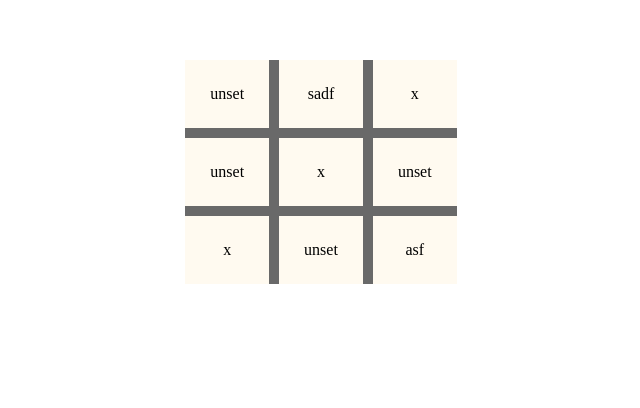
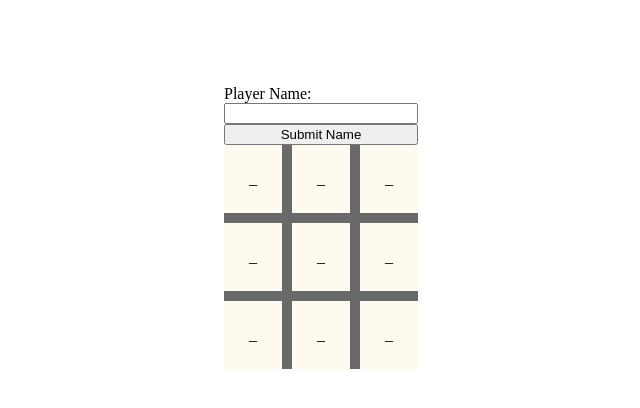
Before and after one commit to malitherl/tic-tac-toe, a plain HTML site: page index.html in a window 1280 px wide. Shown: the part 132-540 px from the top of the page, without its empty margins (319-959 px from the left). Drawn offline with Linux system fonts and the light colour scheme.

Commit message:
added ability to change player name

```diff
--- a/index.html
+++ b/index.html
@@ -14,6 +14,7 @@
             height: 50%;
             display:grid;
             justify-content: center;
+            margin: 5px;
         }
         .boardContainer{
             display: grid;
@@ -26,7 +27,9 @@
             background-color: floralwhite;
             padding: 25px;
         }
-
+        #playerForm{
+            padding: 10px;
+        }
 
 
     </style>
--- a/script.js
+++ b/script.js
@@ -16,9 +16,9 @@
 const myBoard =(function(){
     'use strict';
 
-    let row1 = ["unset", "sadf", "x"];
-    let row2 = ["unset", "x", "unset"];
-    let row3 = ["x", "unset", "asf"];
+    let row1 = ["_", "_", "_"];
+    let row2 = ["_", "_", "_"];
+    let row3 = ["_", "_", "_"];
 
     let entireBoard = [
         row1,
@@ -38,13 +38,13 @@ const myBoard =(function(){
     //i'm fairly certain we'll wind up doing this in the factory function we use to make players but for now we're just storing it here
 
     //now for a function to choose where our character goes....
-    function setPlace(a, b, board){
+    function setPlace(a, b, board, playerChar){
         rowSelection= a
 
 
 
         columnSelect = b
-
+        userCharacter = playerChar;
 
         board[rowSelection][columnSelect] = userCharacter;
 
@@ -110,28 +110,27 @@ const myBoard =(function(){
 // we need to create players and some how add theem into the module pattern
 //so, let's make the factory function and go from there
 
-const Player = (playerName, playerCharacter) => {
-
+const player = () => {
+    const setName = a => {
+        playerName = a;
+    }
     const getName = () => playerName;
 
-    const setChar = () => function(){
-
-        let userInput = prompt("please select 'x' or 'o': ");
-
-        playerCharacter = userInput;
-    }
+    let playerCharacter = "x";
 
     const getChar = () => playerCharacter;
 
-    return { getName, setChar, getChar };
+    return { getName, getChar, setName };
 
-}
+};
 //now for the HTML DOM
 
 const displayBoard =(function (){
     'use strict';
     //you can have a module pattern object inside another module pattern??
     let boardData = myBoard.getBoard();
+    const thePlayer = player();
+    const playerPiece = thePlayer.getChar();
     function generate (){
         const container = document.querySelector("#container");
         /**
@@ -142,15 +141,46 @@ const displayBoard =(function (){
          *
          * and we may have to use data attributes to hook the array indices up to the HTML DOM elements
          */
+
+        //alright so what we need to do here is create the player characters through a form and also give them the ability to chose which character they'd like
+        //to use
+        //after that we append onto the container
+        //and we'll also want to create a reset function
+
+
         const board = document.createElement("DIV");
         board.setAttribute("class", "boardContainer");
+        let playerForm = document.createElement("FORM");
+        playerForm.setAttribute("id", "playerForm");
+
+        let playerTitle = document.createElement("LABEL");
+        playerTitle.textContent = "Player Name: ";
+        let playerNameInput = document.createElement("INPUT");
+        playerNameInput.setAttribute("type", "text");
+        let submit = document.createElement("BUTTON");
+        submit.setAttribute("type", "button");
+        submit.textContent = "Submit Name";
+        submit.addEventListener("click", function(e){
+            thePlayer.setName(playerNameInput);
+        })
+
+
+        container.appendChild(playerForm);
+        container.appendChild(playerTitle);
+        container.appendChild(playerNameInput);
+        container.appendChild(submit);
+
+
+
+
+
         for(let i =0; i < boardData[0].length ; i++){
             for(let j =0; j < boardData[0].length ; j++){
                 let boardElem = document.createElement("DIV");
                 boardElem.setAttribute("id", "boardElement");
                 boardElem.textContent = boardData[i][j];
                 boardElem.addEventListener("click", function(e){
-                    myBoard.setPlace(i,j,boardData);
+                    myBoard.setPlace(i,j,boardData, playerPiece);
                     boardElem.textContent = boardData[i][j];
                 })
                 board.appendChild(boardElem);
```
